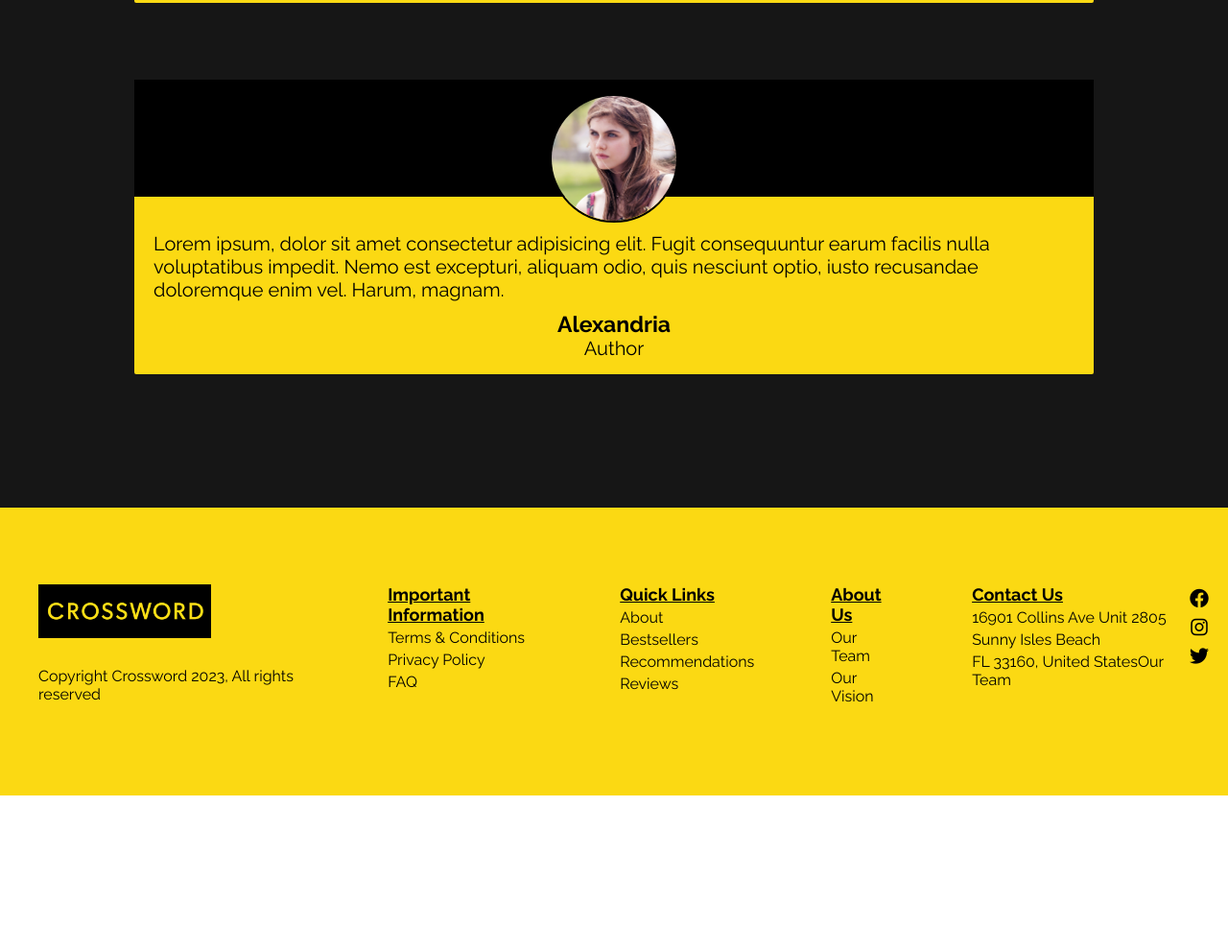
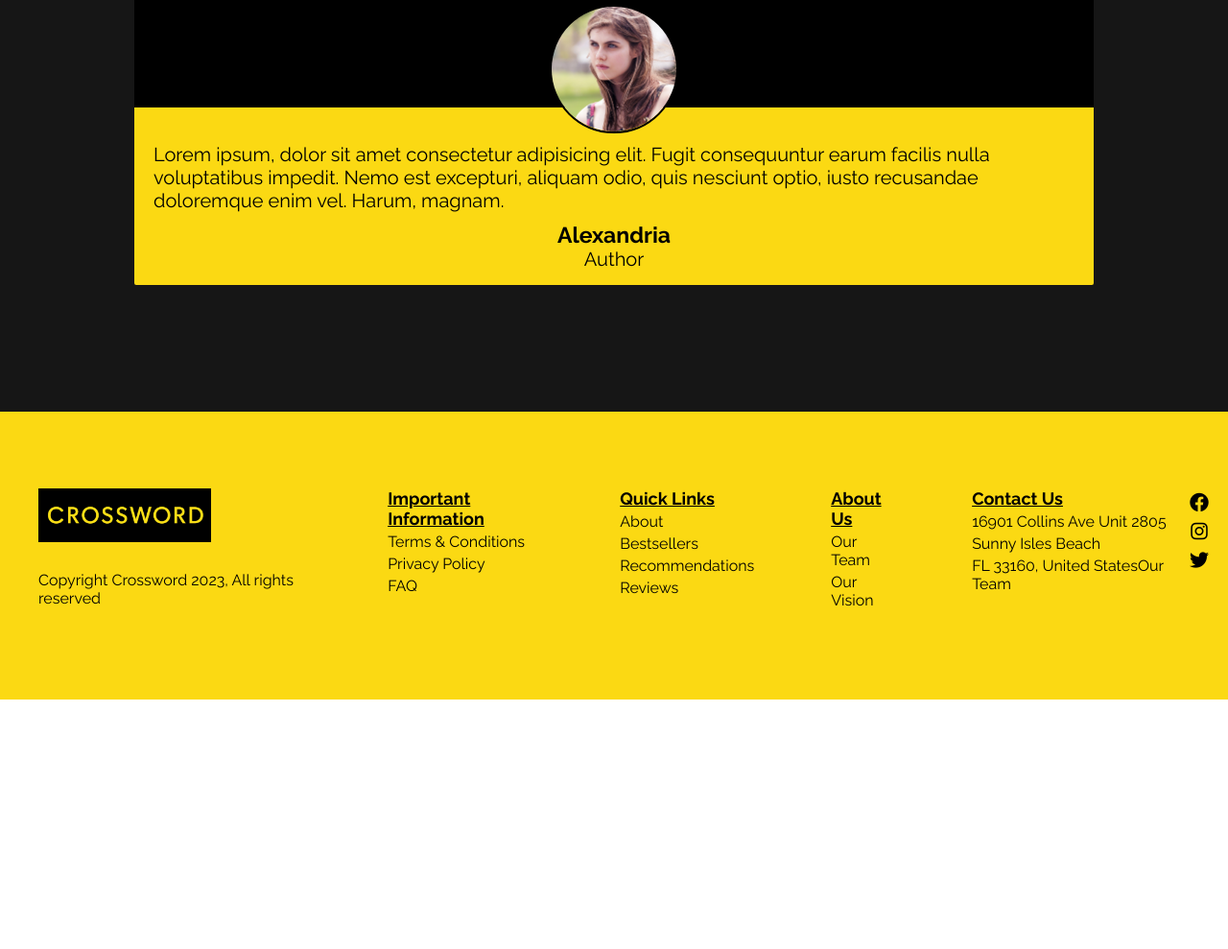
Before and after one commit to tharun-selvam/spats-task, a plain HTML site: page index.html in a window 1280 px wide. Shown: the part 4075-5064 px from the top of the page at 96% size. After the commit the page ends 4805 px from the top, so only its background shows below. Drawn offline with Linux system fonts and the light colour scheme.

Commit message:
adjusted footer section lil bit

```diff
--- a/css files/footer.css
+++ b/css files/footer.css
@@ -53,10 +53,10 @@
 }
 
 .icons{
-   height: 300px;
+   height: 100px;
    display: flex;
    flex-direction: column;
-   padding: 80px 20px;
+   padding: 80px 20px 0 20px;
    align-items: center;
 }
 
--- a/css files/reviews.css
+++ b/css files/reviews.css
@@ -1,6 +1,6 @@
  .reviews-section{
     width: 100%;
-    height: 1550px;
+    height: 1450px;
     background-color: rgb(22, 22, 22);
     color: white;
     font-family: 'Raleway';
@@ -31,8 +31,8 @@
    align-items: center;
    flex-direction: column;
    width: 100%;
-   height: 5000px;
-   margin-top: 70px;
+   height: 1300px;
+   margin-top: 7px;
    animation: slider 9s infinite linear;
  }
 
@@ -94,6 +94,8 @@
         height: 1800px;
     }
 
+
+
     .review-slide::before{
         content: "";
         position: absolute;
@@ -104,4 +106,8 @@
         right: 0;
         bottom: 70%;
      }
+
+    .reviews-container{
+        margin-top: 150px;
+    }
 }
```
